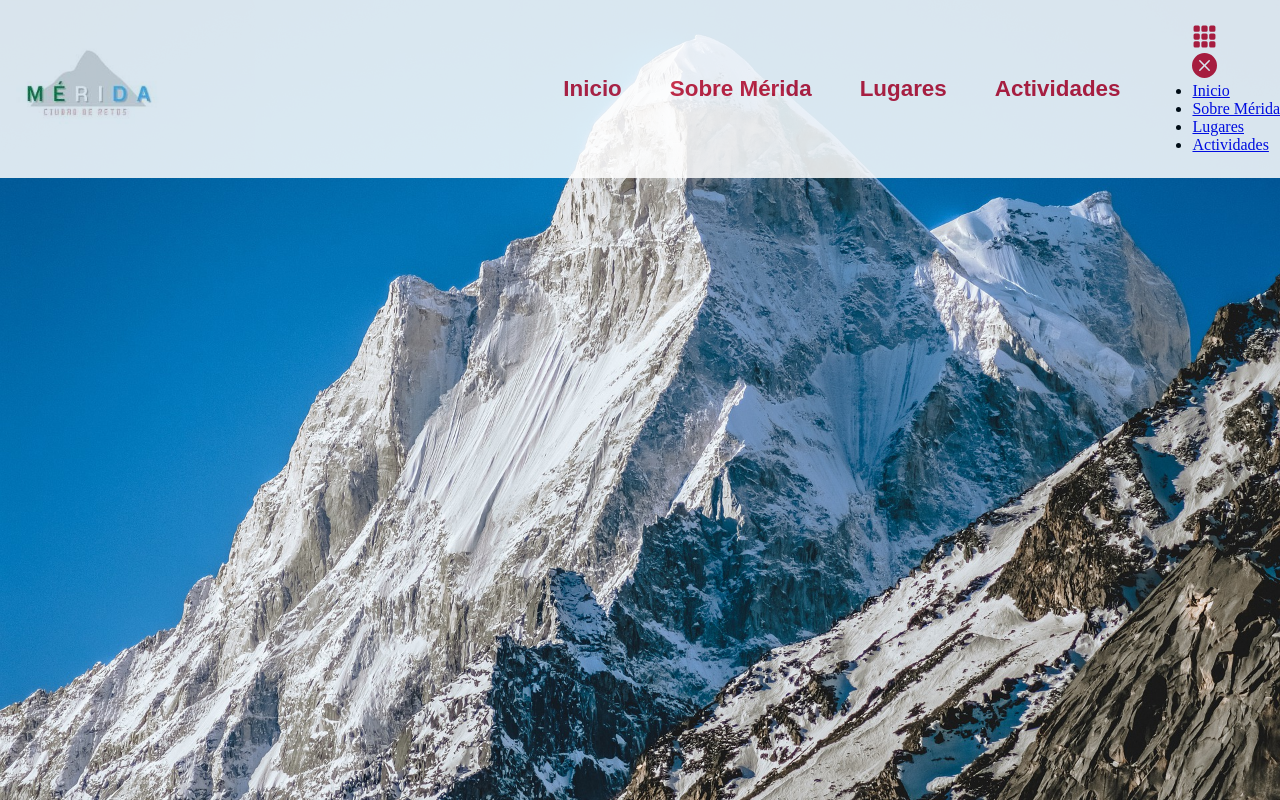
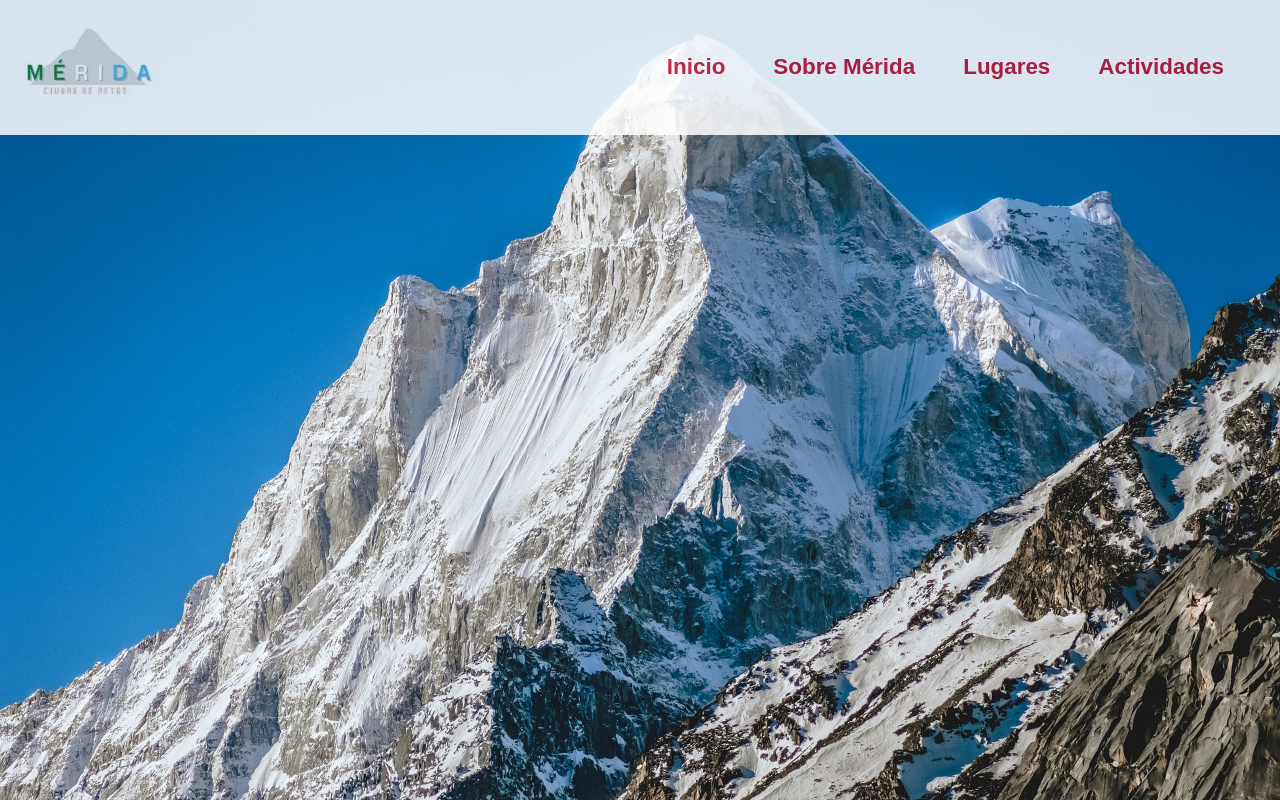
Before and after one commit to brimanz/Landing_M-rida, a React (Vite) app: page / in a window 1280 px wide. Built offline with nearby package versions, Linux system fonts and the light colour scheme.

Commit message:
finishing the navbar component

```diff
--- a/src/components/navbar/Navbar.css
+++ b/src/components/navbar/Navbar.css
@@ -4,7 +4,7 @@
 	justify-content: space-between;
 	align-items: center;
 	background-color: var(--color-white);
-	padding: 1.5rem 0;
+	padding: 1rem 0;
 	opacity: 0.85;
 }
 
@@ -25,7 +25,7 @@
 	justify-content: end;
 	align-items: center;
 	list-style: none;
-	margin: 0 3rem;
+	margin: 0 2rem;
 }
 
 .app__navbar-links li{
@@ -44,3 +44,76 @@
 	color: var(--color-red2);
 	border-bottom: 1px solid var(--color-red2);
 }
+
+.app__navbar-smallscreen{
+	display: none;
+}
+
+.app__navbar-smallscreen_overlay{
+	position: fixed;
+	top: 0;
+	left: 0;
+	width: 100%;
+	height: 100vh;
+	background-color: var(--color-white);
+	flex-direction: column;
+	z-index: 6;
+}
+
+.app__navbar-smallscreen_overlay .overlay__close{
+	font-size: 2.5rem;
+	color: var(--color-red);
+	cursor: pointer;
+	position: absolute;
+	top: 2rem;
+	right: 2rem;
+}
+
+.app__navbar-smallscreen_links{
+	list-style: none;
+	display: flex;
+	flex-direction: column;
+	align-items: center;
+	margin: 18rem auto;
+}
+
+.app__navbar-smallscreen_links li{
+	margin: 1.5rem 0;
+	font-size: 1.5rem;
+	align-items: center;
+}
+
+.app__navbar-smallscreen_links li a{
+	text-decoration: none;
+	color: var(--color-red);
+}
+
+.app__navbar-smallscreen_links li a:hover{
+	color: var(--color-red2);
+}
+
+@media screen and (max-width: 2000px){
+	.app__navbar-logo img{
+		width: 9rem;
+	}
+}
+
+@media screen and (max-width: 1150px){
+	.app__navbar-links{
+		display: none;
+	}
+
+	.app__navbar-smallscreen{
+		display: flex;
+	}
+}
+
+@media screen and (max-width: 650px){
+	.app__navbar{
+		padding: 1rem;
+	}
+
+	.app__navbar-logo img{
+		width: 10rem;
+	}
+}
--- a/src/components/navbar/Navbar.jsx
+++ b/src/components/navbar/Navbar.jsx
@@ -1,10 +1,14 @@
-import React from 'react';
+import React, {useState} from 'react';
 import {BsFillGrid3X3GapFill, BsFillXCircleFill} from 'react-icons/bs';
 import './Navbar.css';
 import Logo from '../../assets/logo.jpg'
 
 
-const Navbar = () =>{
+const Navbar = () => {
+
+  const [toggleMenu, setToggleMenu] = useState(false);
+
+
   return(
     <nav className="app__navbar">
 
@@ -31,17 +35,18 @@ const Navbar = () =>{
         <BsFillGrid3X3GapFill
           color="#c31432"
           fontSize={25}
-          onClick={() => {}}
+          onClick={() => setToggleMenu(true)}
+          cursor="pointer"
         />
 
-        <div>
+        {toggleMenu && (
+            <div className="app__navbar-smallscreen_overlay">
               <BsFillXCircleFill
-            color="#c31432"
-            fontSize={25}
-            onClick={() => {}}
+                className="overlay__close"
+                onClick={() => setToggleMenu(false)}
               />
 
-          <ul className="app__navbar-smallscreen-links">
+              <ul className="app__navbar-smallscreen_links">
                 <li>
                   <a href="#home">Inicio</a>
                 </li>
@@ -55,10 +60,9 @@ const Navbar = () =>{
                   <a href="#activity">Actividades</a>
                 </li>
               </ul>
-
           </div>
+        )}
       </div>
-
     </nav>
   );
 }
--- a/src/index.css
+++ b/src/index.css
@@ -8,6 +8,7 @@ html{
 	background-image: url('./assets/bg.jpg');
 	background-size: cover;
 	background-repeat: no-repeat;
+	font-family: sans-serif;
 }
 
 
```
Lines whose indentation alone changed are shown as unchanged.
